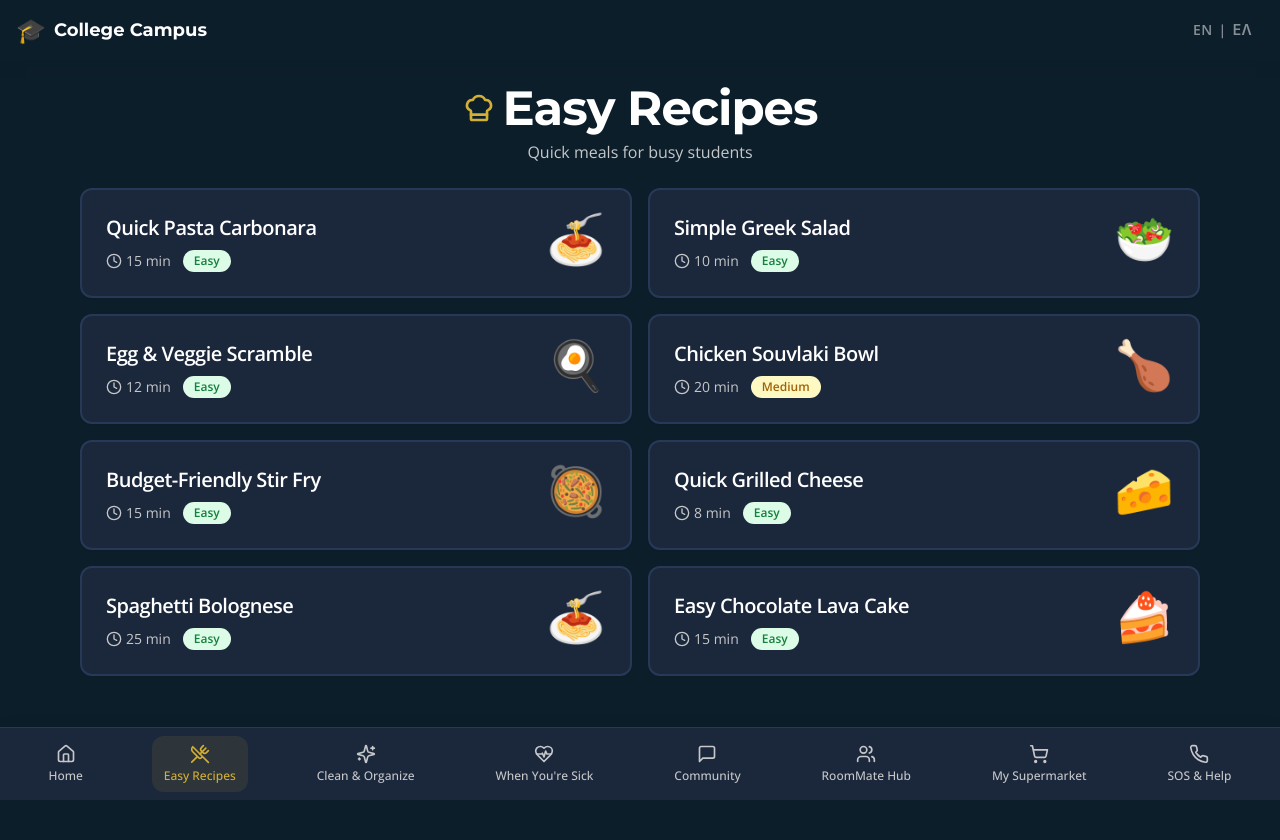
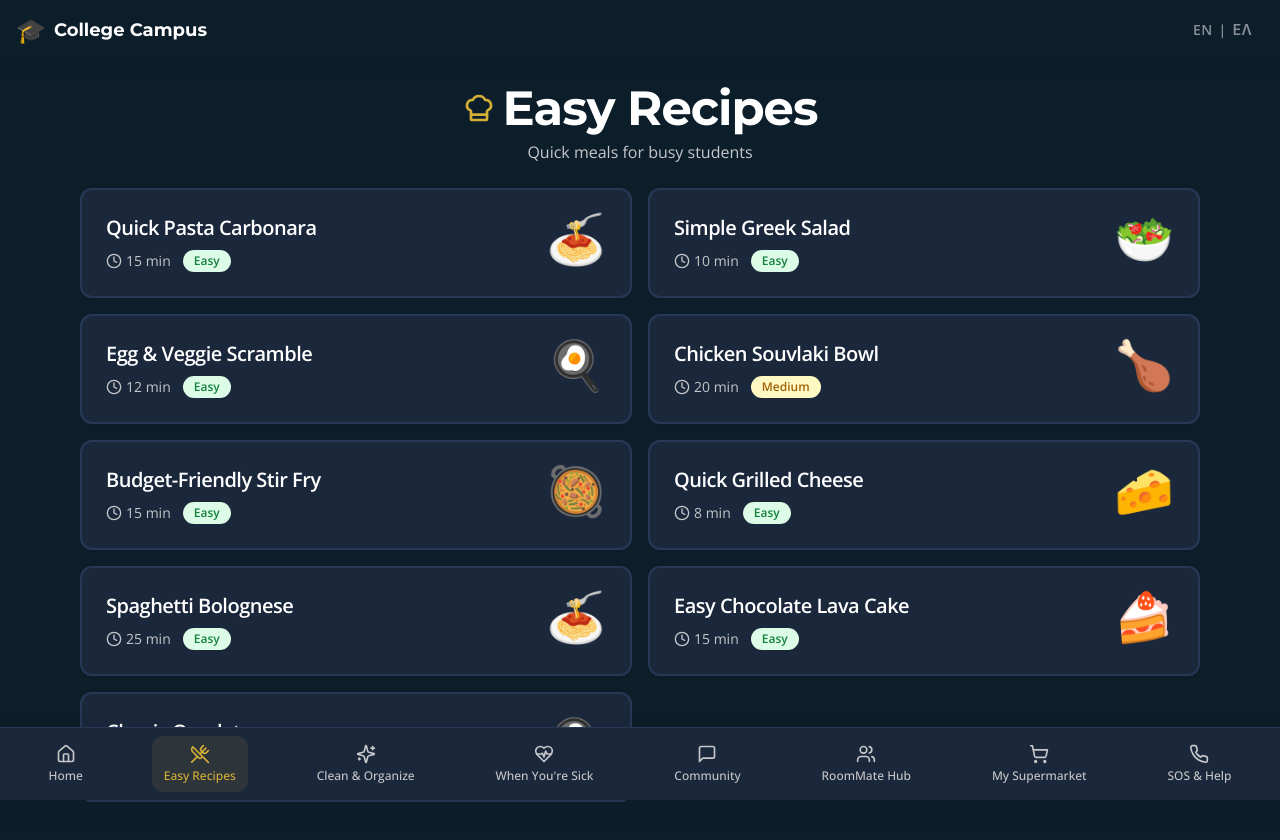
Before and after one commit to VickyLavda/collegecampus, a React (Vite) app: page /recipes in a window 1280 px wide. Shown: the top 840 px of the page. Before the commit the page ends 800 px from the top, so only its background shows below. Built offline with nearby package versions, Linux system fonts and the light colour scheme; the HTML template or start-up script is replaced by a standard one.

Commit message:
Add omelet eggs recipe

```diff
--- a/src/data/recipes.ts
+++ b/src/data/recipes.ts
@@ -356,4 +356,44 @@ export const recipes: Recipe[] = [
       '💡 Συμβουλή: Σερβίρετε με παγωτό βανίλια για την τέλεια αντίθεση!',
     ],
   },
+  {
+    id: '9',
+    name: 'Classic Omelet',
+    nameEl: 'Κλασική Ομελέτα',
+    time: 10,
+    difficulty: 'easy',
+    image: '🍳',
+    ingredients: [
+      '3 eggs',
+      '1 tbsp milk or water',
+      '1 tbsp butter',
+      'Salt and pepper to taste',
+      'Optional: cheese, ham, mushrooms, or herbs',
+    ],
+    ingredientsEl: [
+      '3 αυγά',
+      '1 κ.σ. γάλα ή νερό',
+      '1 κ.σ. βούτυρο',
+      'Αλάτι και πιπέρι',
+      'Προαιρετικά: τυρί, ζαμπόν, μανιτάρια ή μυρωδικά',
+    ],
+    instructions: [
+      'Beat eggs with milk, salt, and pepper in a bowl',
+      'Heat butter in a non-stick pan over medium heat',
+      'Pour in egg mixture and let it cook undisturbed for 30 seconds',
+      'As eggs start to set, gently push edges toward center with a spatula',
+      'When eggs are mostly set but still slightly runny on top, add fillings if desired',
+      'Fold omelet in half and slide onto a plate',
+      '💡 Tip: Don\'t overcook - a perfect omelet should be slightly creamy inside!',
+    ],
+    instructionsEl: [
+      'Χτυπήστε τα αυγά με το γάλα, το αλάτι και το πιπέρι σε ένα μπολ',
+      'Ζεστάνετε το βούτυρο σε ένα αντικολλητικό τηγάνι σε μέτρια φωτιά',
+      'Ρίξτε το μείγμα αυγών και αφήστε το να ψηθεί χωρίς να το αναταράξετε για 30 δευτερόλεπτα',
+      'Καθώς τα αυγά αρχίζουν να πήζουν, σπρώξτε απαλά τις άκρες προς το κέντρο με μια σπάτουλα',
+      'Όταν τα αυγά είναι σχεδόν πηγμένα αλλά ακόμα ελαφρώς υγρά στην επιφάνεια, προσθέστε τη γέμιση αν θέλετε',
+      'Διπλώστε την ομελέτα στη μέση και σερβίρετε σε πιάτο',
+      '💡 Συμβουλή: Μην το ξεψήνετε - η τέλεια ομελέτα πρέπει να είναι ελαφρώς κρεμώδης μέσα!',
+    ],
+  },
 ];
```
